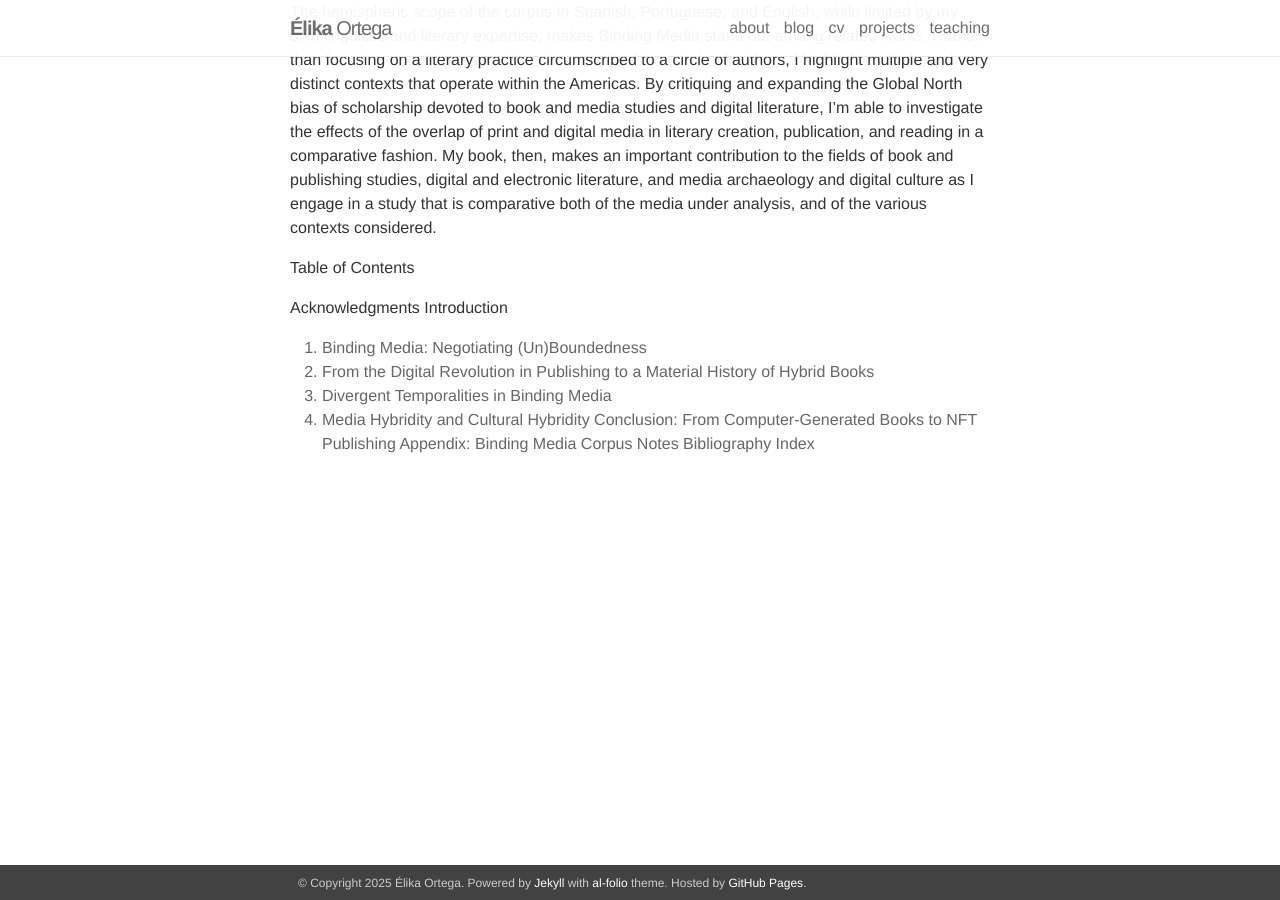
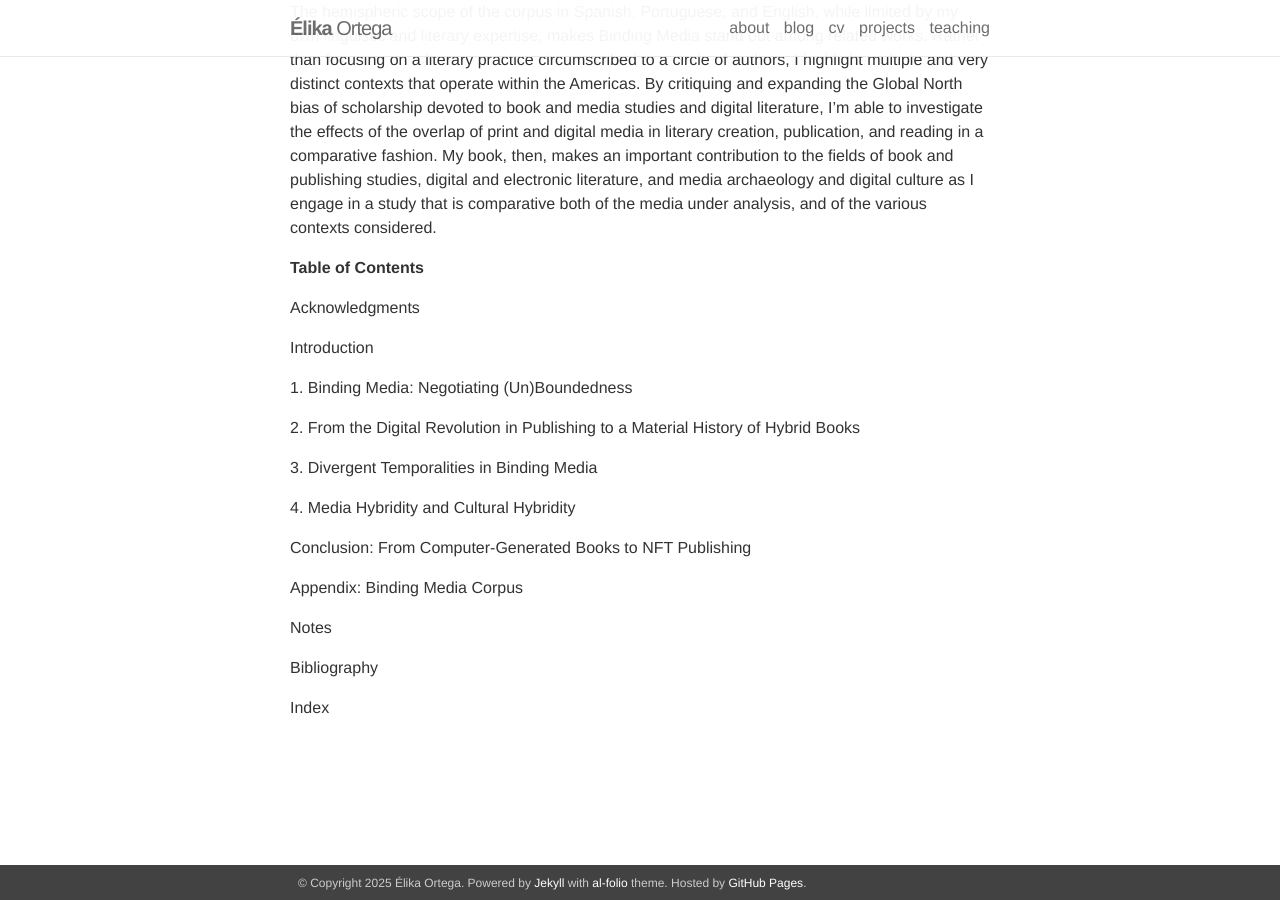
Before and after one commit to elikaortega/elikaortegadotnet, a Jekyll site: the page built from _projects/1_project.markdown, in a window 1280 px wide and 900 px high, scrolled down 2014 px. Built offline with Jekyll 4.4.1, drawn with Linux system fonts in a browser that asks for light colours; nearby versions of some CDN libraries; some of the changed lines change nothing that is shown.

Commit message:
Update 1_project.markdown
style updates

```diff
--- a/_projects/1_project.markdown
+++ b/_projects/1_project.markdown
@@ -4,7 +4,7 @@ title: Binding Media. Hybrid Print-Digital Literature from across the Americas
 description:
 img: /assets/img/print_digital_books.JPG
 ---
-*Overview*
+**Overview**
 
 Despite perennial forewarnings of the death of the book as a result of the newest digital device or service, it is increasingly evident that a bookless future is not on the horizon. On the contrary, both print and digital book innovations abound along a continuum of techno-cultural transformations. While intersections between print and digital are vast and plentiful, in Binding Media: Print and Digital Hybrid Literary Manifestations in the American Continent, I examine a phenomenon I term “binding media” — a literary practice where authors "fasten together” a codex and electronic or digital media for the creation of a single work, and the resulting hybrid print-digital object. My theorizations stem from a corpus I have identified of over 100 examples spanning the last four decades and including authors from Spanish and Portuguese speaking Latin America, and from English speaking North America. Among the collected works are Amaranth Borsuk and Brad Bouse’s _Between Page and Screen_ (2012), Luis Correa-Díaz’s _Clickable Poem@s_ (2016), and Giselle Beiguelman’s _O Livro depois do Livro_ (2003).
 
@@ -33,18 +33,18 @@ Throughout the book, I elucidate an ecology of shifting media practices specific
 
 The hemispheric scope of the corpus in Spanish, Portuguese, and English, while limited by my own linguistic and literary expertise, makes Binding Media stand out among related works. Rather than focusing on a literary practice circumscribed to a circle of authors, I highlight multiple and very distinct contexts that operate within the Americas. By critiquing and expanding the Global North bias of scholarship devoted to book and media studies and digital literature, I’m able to investigate the effects of the overlap of print and digital media in literary creation, publication, and reading in a comparative fashion. My book, then, makes an important contribution to the fields of book and publishing studies, digital and electronic literature, and media archaeology and digital culture as I engage in a study that is comparative both of the media under analysis, and of the various contexts considered.
 
-Table of Contents
+**Table of Contents**
 
-Acknowledgments
-Introduction
-1. Binding Media: Negotiating (Un)Boundedness
-2. From the Digital Revolution in Publishing to a Material History of Hybrid Books
-3. Divergent Temporalities in Binding Media
-4. Media Hybridity and Cultural Hybridity
-Conclusion: From Computer-Generated Books to NFT Publishing
-Appendix: Binding Media Corpus
-Notes
-Bibliography
-Index
+<p>Acknowledgments<br/>
+<p>Introduction<br/>
+<p>1. Binding Media: Negotiating (Un)Boundedness<br/>
+<p>2. From the Digital Revolution in Publishing to a Material History of Hybrid Books<br/>
+<p>3. Divergent Temporalities in Binding Media<br/>
+<p>4. Media Hybridity and Cultural Hybridity<br/>
+<p>Conclusion: From Computer-Generated Books to NFT Publishing<br/>
+<p>Appendix: Binding Media Corpus<br/>
+<p>Notes<br/>
+<p>Bibliography<br/>
+<p>Index</p>
 
 <br/><br/>
```
